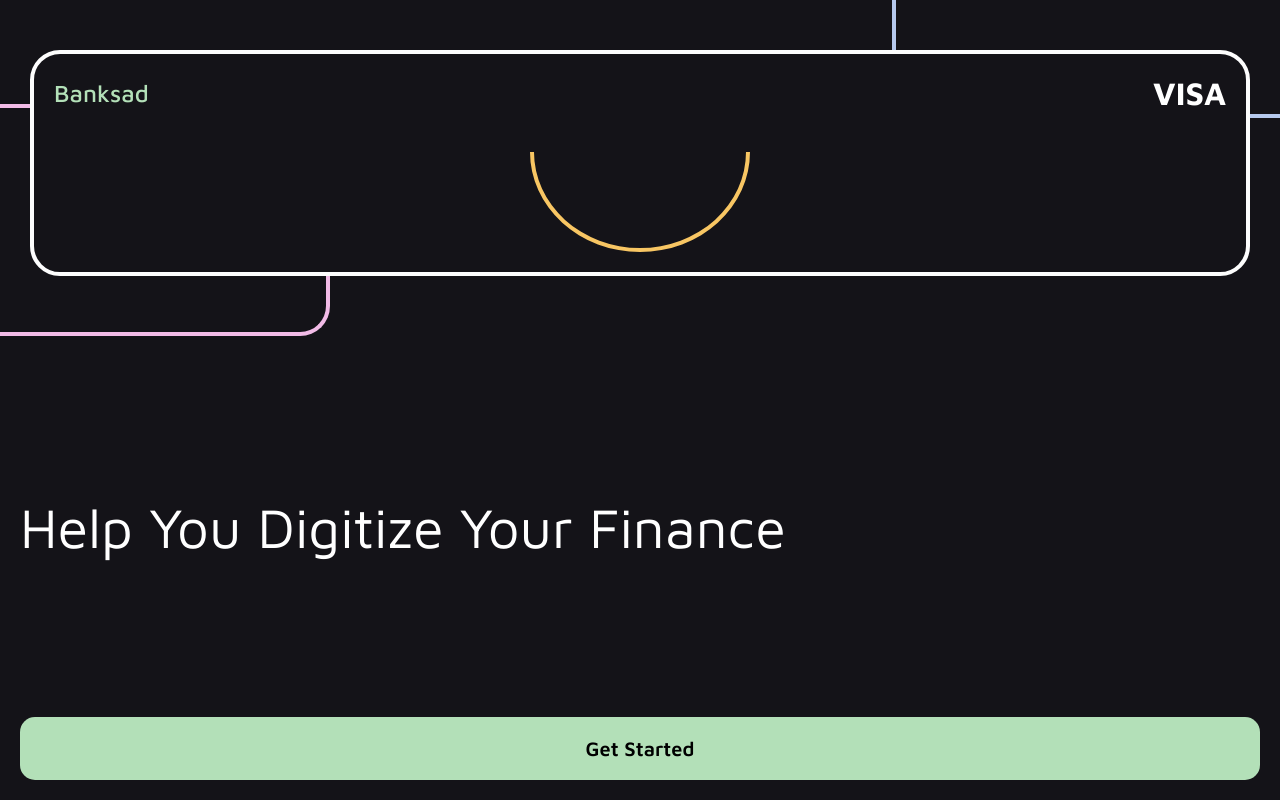
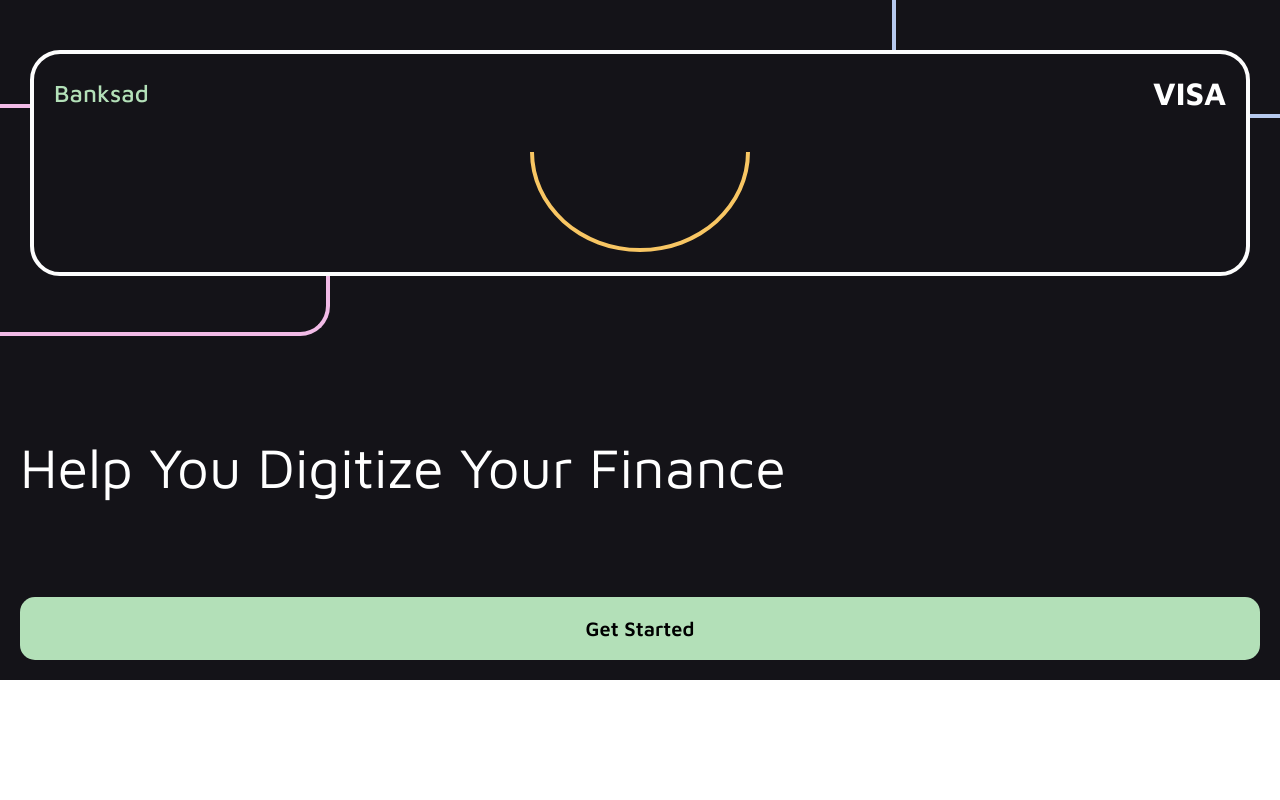
Before and after one commit to notforgiving/wallet, a React (Create React App) app: page / in a window 1280 px wide. Built offline with nearby package versions, Linux system fonts and the light colour scheme.

Commit message:
fixed min height

```diff
--- a/src/components/Layout/styles.module.scss
+++ b/src/components/Layout/styles.module.scss
@@ -3,7 +3,7 @@
 .layout {
   background: #fdfdfd;
   background: linear-gradient(180deg, #fdfdfd 0%, rgba(240, 240, 240, 1) 100%);
-  min-height: 100vh;
+  min-height: calc(100vh - 120px);
   padding: 0 10px;
   display: grid;
   grid-template-rows: auto 110px;
--- a/src/pages/Welcom/styles.module.scss
+++ b/src/pages/Welcom/styles.module.scss
@@ -4,7 +4,7 @@ $paddingBottomCard: 60px;
 
 .body {
   background-color: #141318;
-  min-height: 100vh;
+  min-height: calc(100vh - 120px);
   color: #fff;
   padding: 20px;
   display: flex;
```
